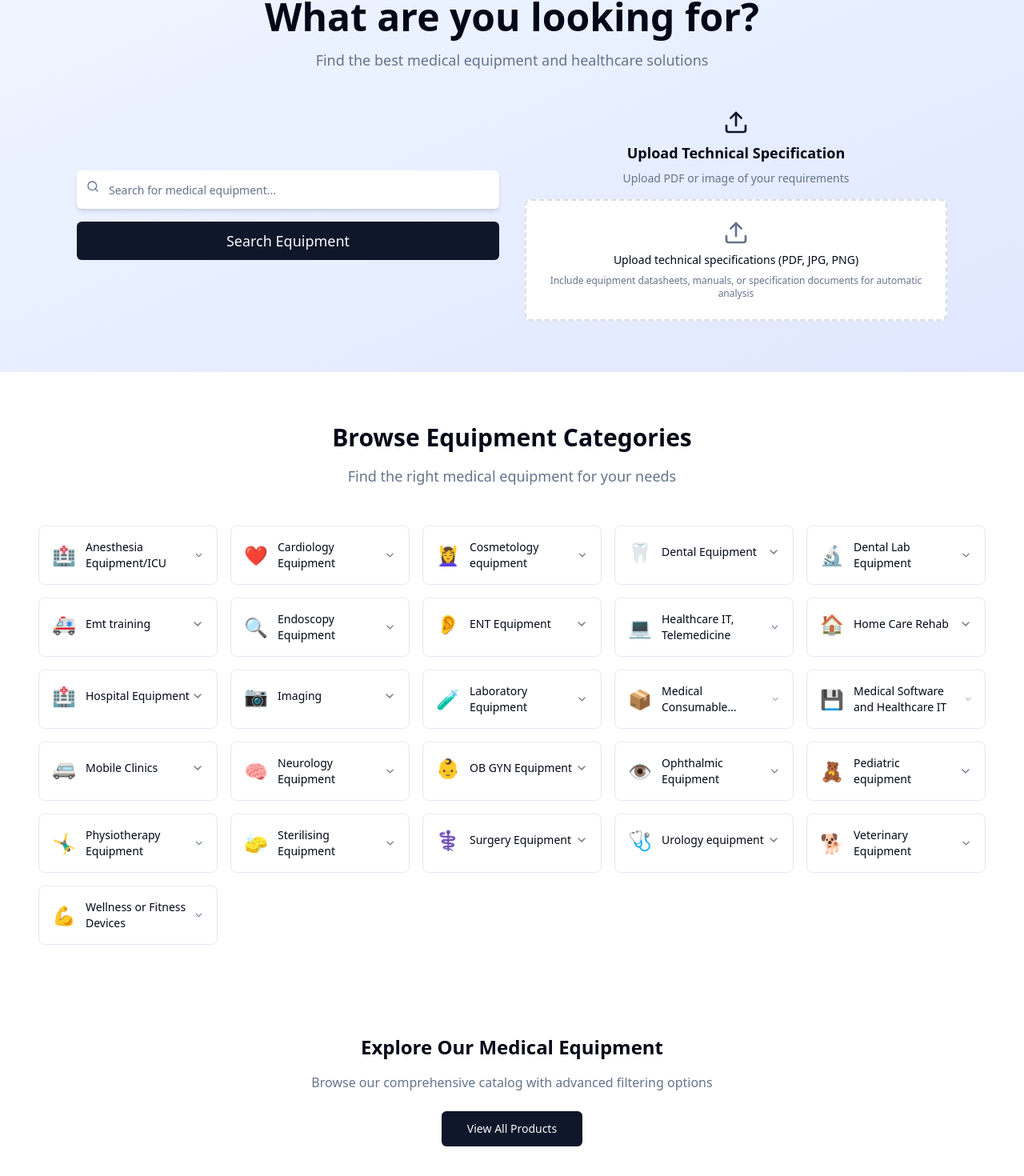
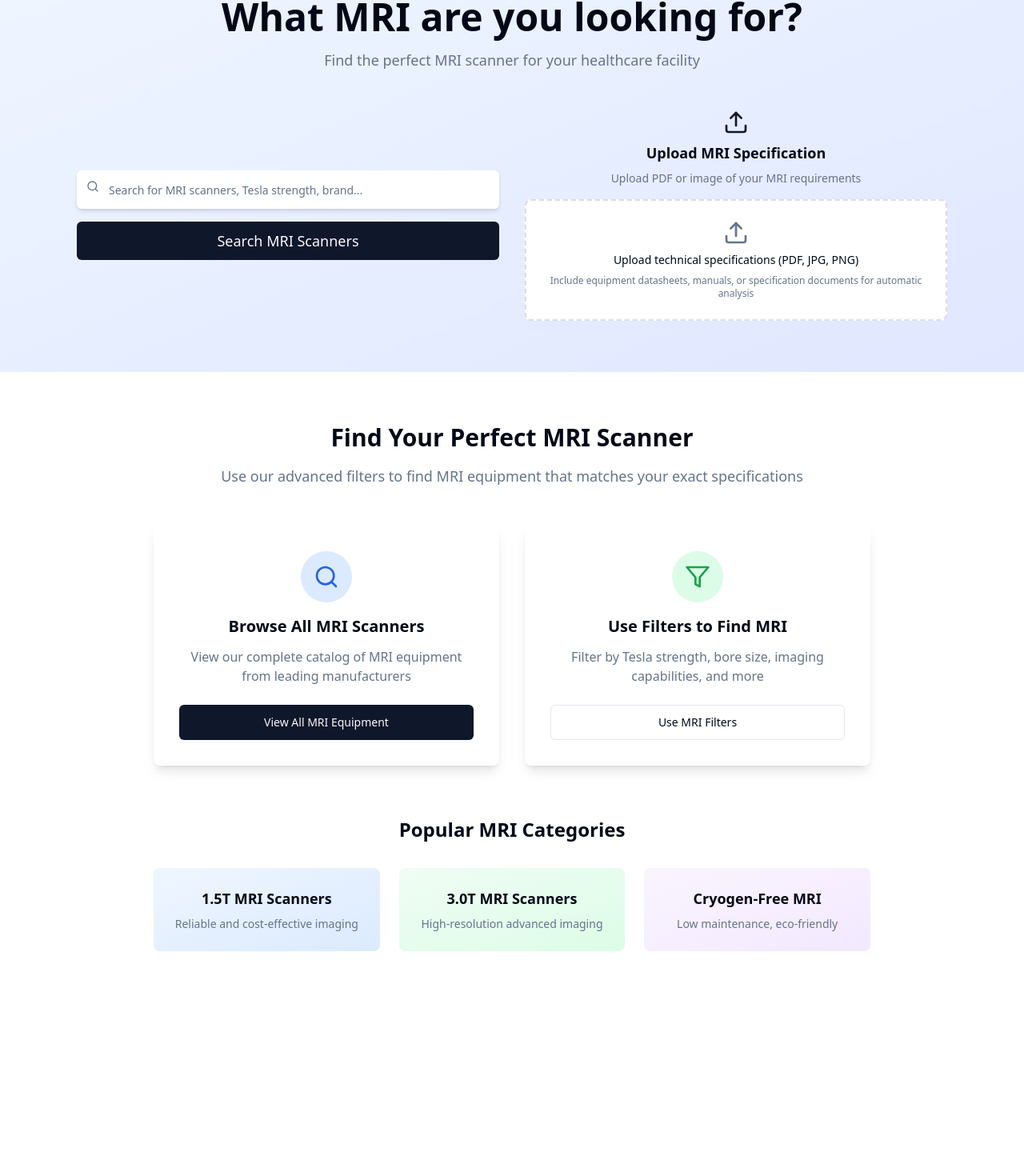
Before and after one commit to glitchy-creator/biomedis-seeker-hub, a React (Vite) app: page / in a window 1280 px wide. Shown: the part 67-1537 px from the top of the page at 80% size. After the commit the page ends 1320 px from the top, so only its background shows below. Built offline with nearby package versions, Linux system fonts and the light colour scheme.

Commit message:
feat: Add MRI filter to homepage
- Added a filter option to the homepage to guide users to find MRI equipment.
- Changed "Medical equipment" to "MRI" on the products page.
- Commented out code for future use.

```diff
--- a/src/components/SearchHero.tsx
+++ b/src/components/SearchHero.tsx
@@ -6,7 +6,54 @@ import { Input } from '@/components/ui/input';
 import FileUpload from '@/components/FileUpload';
 import ProductCarousel from '@/components/ProductCarousel';
 
-// Mock product data for demonstration
+// Mock MRI product data for demonstration
+const mockMRIProducts = [
+  {
+    id: '1',
+    name: 'Siemens MAGNETOM Vida 3T MRI Scanner',
+    brand: 'Siemens',
+    price: 2500000,
+    image: '/placeholder.svg'
+  },
+  {
+    id: '2',
+    name: 'GE SIGNA Premier 3T MRI',
+    brand: 'GE Healthcare',
+    price: 2800000,
+    image: '/placeholder.svg'
+  },
+  {
+    id: '3',
+    name: 'Philips Ingenia 1.5T MRI',
+    brand: 'Philips',
+    price: 1800000,
+    image: '/placeholder.svg'
+  },
+  {
+    id: '4',
+    name: 'Canon Vantage Galan 3T MRI',
+    brand: 'Canon Medical',
+    price: 2300000,
+    image: '/placeholder.svg'
+  },
+  {
+    id: '5',
+    name: 'Hitachi Echelon Smart Plus 1.5T',
+    brand: 'Hitachi',
+    price: 1600000,
+    image: '/placeholder.svg'
+  },
+  {
+    id: '6',
+    name: 'Bruker BioSpec 7T Research MRI',
+    brand: 'Bruker',
+    price: 1200000,
+    image: '/placeholder.svg'
+  }
+];
+
+// Commented out for future use - general medical equipment data
+/*
 const mockProducts = [
   {
     id: '1',
@@ -51,6 +98,7 @@ const mockProducts = [
     image: '/placeholder.svg'
   }
 ];
+*/
 
 const SearchHero = () => {
   const [searchQuery, setSearchQuery] = useState('');
@@ -61,16 +109,16 @@ const SearchHero = () => {
     if (!searchQuery.trim()) return;
 
     setIsSearching(true);
-    console.log('Searching for:', searchQuery);
+    console.log('Searching for MRI equipment:', searchQuery);
 
-    // Simulate search - filter mock products based on search query
-    const filteredProducts = mockProducts.filter(product =>
+    // Simulate search - filter mock MRI products based on search query
+    const filteredProducts = mockMRIProducts.filter(product =>
       product.name.toLowerCase().includes(searchQuery.toLowerCase()) ||
       product.brand.toLowerCase().includes(searchQuery.toLowerCase())
     );
 
-    // If no exact matches, show all products as suggestions
-    const results = filteredProducts.length > 0 ? filteredProducts : mockProducts;
+    // If no exact matches, show all MRI products as suggestions
+    const results = filteredProducts.length > 0 ? filteredProducts : mockMRIProducts;
 
     setTimeout(() => {
       setSearchResults(results);
@@ -90,10 +138,10 @@ const SearchHero = () => {
         <div className="container mx-auto max-w-6xl">
           <div className="text-center mb-12">
             <h1 className="text-4xl md:text-5xl font-bold text-foreground mb-4">
-              What are you looking for?
+              What MRI are you looking for?
             </h1>
             <p className="text-lg text-muted-foreground mb-8">
-              Find the best medical equipment and healthcare solutions
+              Find the perfect MRI scanner for your healthcare facility
             </p>
           </div>
 
@@ -103,7 +151,7 @@ const SearchHero = () => {
               <div className="relative">
                 <Search className="absolute left-3 top-3 h-4 w-4 text-muted-foreground" />
                 <Input
-                  placeholder="Search for medical equipment..."
+                  placeholder="Search for MRI scanners, Tesla strength, brand..."
                   className="pl-10 h-12 text-lg bg-white shadow-md border-0"
                   value={searchQuery}
                   onChange={(e) => setSearchQuery(e.target.value)}
@@ -116,7 +164,7 @@ const SearchHero = () => {
                 onClick={handleSearch}
                 disabled={isSearching}
               >
-                {isSearching ? 'Searching...' : 'Search Equipment'}
+                {isSearching ? 'Searching MRI Equipment...' : 'Search MRI Scanners'}
               </Button>
             </div>
 
@@ -125,10 +173,10 @@ const SearchHero = () => {
               <div className="text-center">
                 <Upload className="mx-auto h-8 w-8 text-primary mb-2" />
                 <h3 className="text-lg font-semibold text-foreground mb-2">
-                  Upload Technical Specification
+                  Upload MRI Specification
                 </h3>
                 <p className="text-sm text-muted-foreground mb-4">
-                  Upload PDF or image of your requirements
+                  Upload PDF or image of your MRI requirements
                 </p>
               </div>
               <FileUpload />
@@ -143,7 +191,7 @@ const SearchHero = () => {
           <div className="container mx-auto max-w-7xl">
             <ProductCarousel
               products={searchResults}
-              title={`Search Results for "${searchQuery}"`}
+              title={`MRI Search Results for "${searchQuery}"`}
             />
           </div>
         </div>
--- a/src/pages/Index.tsx
+++ b/src/pages/Index.tsx
@@ -2,29 +2,106 @@
 import React from 'react';
 import { Link } from 'react-router-dom';
 import SearchHero from '@/components/SearchHero';
-import CategoriesGrid from '@/components/CategoriesGrid';
+// import CategoriesGrid from '@/components/CategoriesGrid'; // Commented for future use - general medical categories
 import { Button } from '@/components/ui/button';
+import { Filter, Search } from 'lucide-react';
 
 const Index = () => {
   return (
     <div className="min-h-screen bg-background">
       <SearchHero />
-      <CategoriesGrid />
 
-      {/* Quick Access to Products */}
-      <div className="container mx-auto px-4 py-12">
-        <div className="text-center">
-          <h2 className="text-2xl font-bold text-foreground mb-4">
-            Explore Our Medical Equipment
+      {/* Commented out for future use - general medical equipment categories */}
+      {/* <CategoriesGrid /> */}
+
+      {/* MRI Filter Navigation Section */}
+      <div className="container mx-auto px-4 py-16">
+        <div className="text-center mb-12">
+          <h2 className="text-3xl font-bold text-foreground mb-4">
+            Find Your Perfect MRI Scanner
           </h2>
-          <p className="text-muted-foreground mb-6">
-            Browse our comprehensive catalog with advanced filtering options
+          <p className="text-lg text-muted-foreground mb-8">
+            Use our advanced filters to find MRI equipment that matches your exact specifications
           </p>
-          <Link to="/products">
-            <Button size="lg" className="px-8">
-              View All Products
-            </Button>
-          </Link>
+        </div>
+
+        <div className="grid md:grid-cols-2 gap-8 max-w-4xl mx-auto">
+          {/* Browse All MRI */}
+          <div className="bg-white rounded-lg shadow-lg p-8 text-center">
+            <div className="bg-blue-100 rounded-full w-16 h-16 mx-auto mb-4 flex items-center justify-center">
+              <Search className="h-8 w-8 text-blue-600" />
+            </div>
+            <h3 className="text-xl font-semibold text-foreground mb-3">
+              Browse All MRI Scanners
+            </h3>
+            <p className="text-muted-foreground mb-6">
+              View our complete catalog of MRI equipment from leading manufacturers
+            </p>
+            <Link to="/products">
+              <Button size="lg" className="w-full">
+                View All MRI Equipment
+              </Button>
+            </Link>
+          </div>
+
+          {/* Use Filters */}
+          <div className="bg-white rounded-lg shadow-lg p-8 text-center">
+            <div className="bg-green-100 rounded-full w-16 h-16 mx-auto mb-4 flex items-center justify-center">
+              <Filter className="h-8 w-8 text-green-600" />
+            </div>
+            <h3 className="text-xl font-semibold text-foreground mb-3">
+              Use Filters to Find MRI
+            </h3>
+            <p className="text-muted-foreground mb-6">
+              Filter by Tesla strength, bore size, imaging capabilities, and more
+            </p>
+            <Link to="/products">
+              <Button size="lg" variant="outline" className="w-full">
+                Use MRI Filters
+              </Button>
+            </Link>
+          </div>
+        </div>
+
+        {/* Quick Filter Options */}
+        <div className="mt-16">
+          <h3 className="text-2xl font-bold text-center text-foreground mb-8">
+            Popular MRI Categories
+          </h3>
+          <div className="grid grid-cols-1 md:grid-cols-3 gap-6 max-w-4xl mx-auto">
+            <Link to="/products?magneticField=1.5T" className="group">
+              <div className="bg-gradient-to-br from-blue-50 to-blue-100 rounded-lg p-6 text-center hover:shadow-lg transition-shadow">
+                <h4 className="text-lg font-semibold text-foreground mb-2 group-hover:text-blue-600">
+                  1.5T MRI Scanners
+                </h4>
+                <p className="text-sm text-muted-foreground">
+                  Reliable and cost-effective imaging
+                </p>
+              </div>
+            </Link>
+
+            <Link to="/products?magneticField=3.0T" className="group">
+              <div className="bg-gradient-to-br from-green-50 to-green-100 rounded-lg p-6 text-center hover:shadow-lg transition-shadow">
+                <h4 className="text-lg font-semibold text-foreground mb-2 group-hover:text-green-600">
+                  3.0T MRI Scanners
+                </h4>
+                <p className="text-sm text-muted-foreground">
+                  High-resolution advanced imaging
+                </p>
+              </div>
+            </Link>
+
+            <Link to="/products?cryogenFree=true" className="group">
+              <div className="bg-gradient-to-br from-purple-50 to-purple-100 rounded-lg p-6 text-center hover:shadow-lg transition-shadow">
+                <h4 className="text-lg font-semibold text-foreground mb-2 group-hover:text-purple-600">
+                  Cryogen-Free MRI
+                </h4>
+                <p className="text-sm text-muted-foreground">
+                  Low maintenance, eco-friendly
+                </p>
+              </div>
+            </Link>
+          </div>
         </div>
       </div>
     </div>
```
